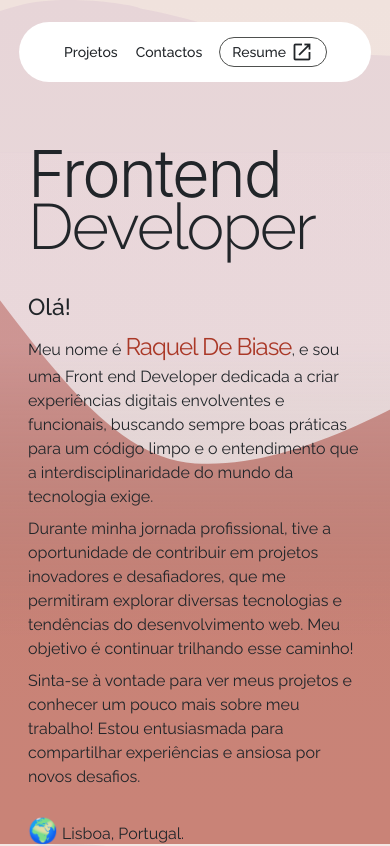
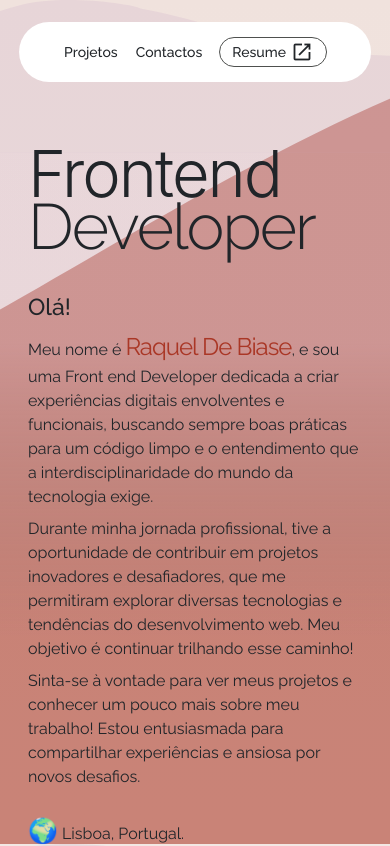
Before and after one commit to raqueldebiase/MeuWebsite, an Angular app: page / in a window 390 px wide. Shown: the top 846 px of the page. Built offline with nearby package versions, Linux system fonts and the light colour scheme.

Commit message:
fix parallax mobile teste 13

```diff
--- a/src/app/app.component.html
+++ b/src/app/app.component.html
@@ -1,4 +1,4 @@
-<main class="container-fluid main" [ngStyle]="{ 'background-position': 'center ' + parallaxOffset + 'px' }">
+<main class="container-fluid main" [ngStyle]="{ 'background-position': 'center ' + (parallaxOffset + 400) + 'px' }">
   <section class="row header">
     <app-menu></app-menu>
   </section>
--- a/src/app/app.component.ts
+++ b/src/app/app.component.ts
@@ -14,10 +14,10 @@ export class AppComponent {
     const isMobile = window.innerWidth <= 767; // Defina o limite de largura para dispositivos móveis conforme necessário
 
     if (isMobile) {
-      this.parallaxOffset = window.pageYOffset * 0.6; // Ajuste o valor para dispositivos móveis
+      this.parallaxOffset = window.pageYOffset * 0.9; // Ajuste o valor para dispositivos móveis
       this.parallax2Offset = window.pageYOffset * 0.1; // Ajuste o valor para dispositivos móveis
     } else {
-      this.parallaxOffset = window.pageYOffset * 0.4; // Valor original para desktop
+      this.parallaxOffset = window.pageYOffset * 0.6; // Valor original para desktop
       this.parallax2Offset = window.pageYOffset * 0.1; // Valor original para desktop
     }
   }
```
Also changed, not shown: src/assets/images/bg-main-2.svg.
